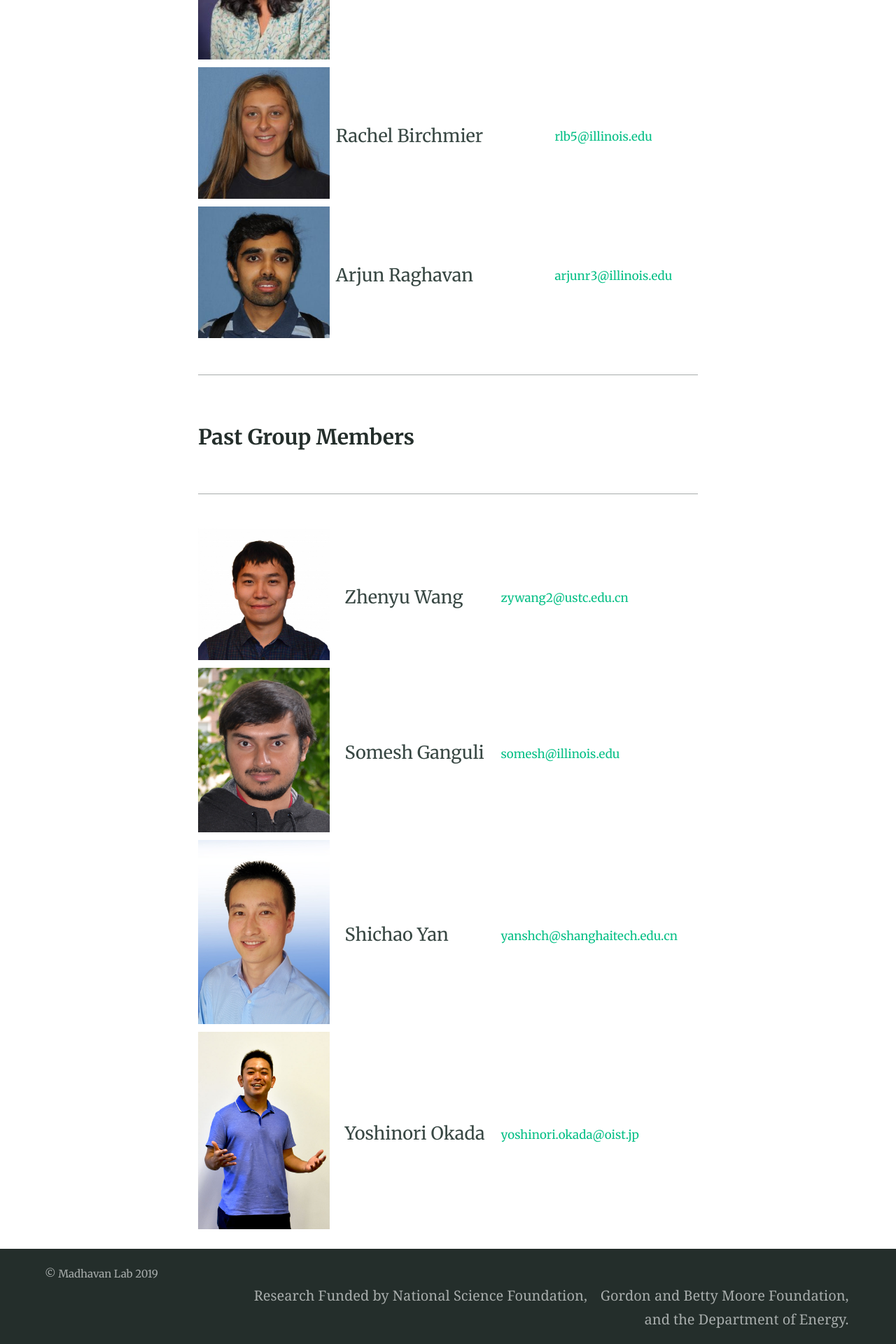
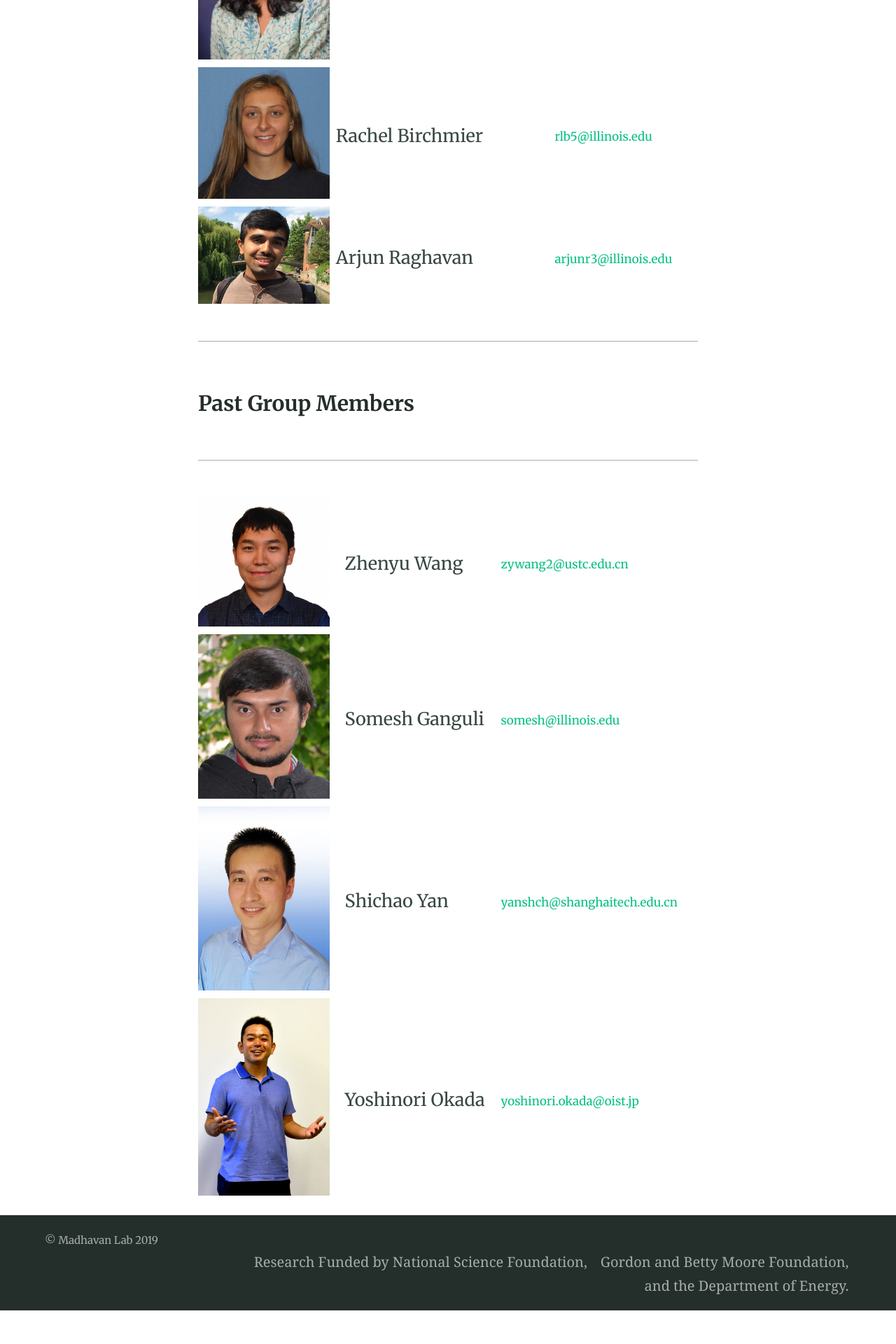
Before and after one commit to Madhavanlabcode/Madhavanlabcode.github.io, a Jekyll site: the page built from People.md, in a window 1280 px wide. Shown: the part 3457-5377 px from the top of the page at 70% size. Built offline with Jekyll 4.4.1, drawn with Linux system fonts in a browser that asks for light colours; our own code applies the rules of GitHub Pages for plain Markdown files; after the commit the page ends 5329 px from its top, so only the background shows below that.

Commit message:
Changed Arjun's photo

```diff
--- a/People.md
+++ b/People.md
@@ -34,7 +34,7 @@ aside: false
 | ![image](/_img/People/Jorge.jpg "Jorge Olivare Rodriguez"){:height="244px" width="188px"} |  <span style="font-size:1.5em">Jorge Olivares Rodriguez</span> | <jorgeo2@illinois.edu> |
 | ![image](/_img/People/Anuva.jpg "Anuva Aishwarya"){:height="244px" width="188px"} |  <span style="font-size:1.5em">Anuva Aishwarya</span> | <anuvaa2@illinois.edu> |
 | ![image](/_img/People/Rachel.jpg "Rachel Birchmier"){:height="244px" width="188px"} |  <span style="font-size:1.5em">Rachel Birchmier</span> | <rlb5@illinois.edu> |
-| ![image](/_img/People/Arjun.jpg "Arjun Raghavan"){:height="244px" width="188px"} |  <span style="font-size:1.5em">Arjun Raghavan</span> | <arjunr3@illinois.edu> |
+| ![image](/_img/People/Arjun.png "Arjun Raghavan"){:height="244px" width="188px"} |  <span style="font-size:1.5em">Arjun Raghavan</span> | <arjunr3@illinois.edu> |
 
 ---
 
```
Also changed, not shown: _img/People/Arjun.png (added).
